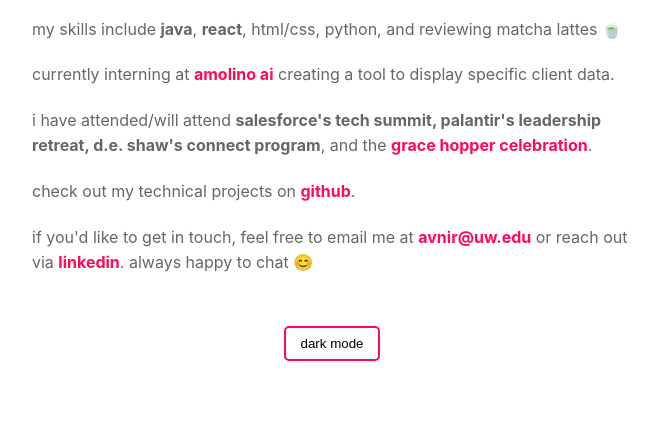
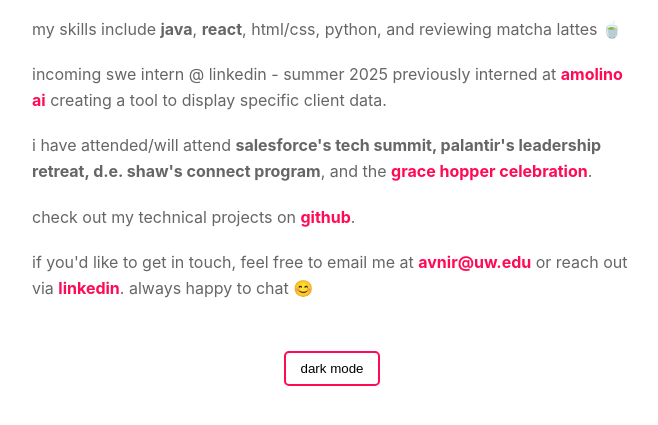
Before and after one commit to avnirao/avnirao.github.io, a plain HTML site: page index.html in a window 1280 px wide. Shown: the part 153-578 px from the top of the page, without its empty margins (308-966 px from the left). Drawn offline with Linux system fonts and the light colour scheme.

Commit message:
linkedin

```diff
--- a/index.html
+++ b/index.html
@@ -152,7 +152,8 @@
         <span class="highlight1">react</span>, html/css, python, and reviewing matcha lattes 🍵
     </p>
   <p>
-     currently interning at
+    incoming swe intern @ linkedin - summer 2025
+     previously interned at
         <a href="https://www.amolino.ai" target="_blank" class="highlight">amolino ai</a> creating a tool to display specific client data.
     </p>
        <p>
```
